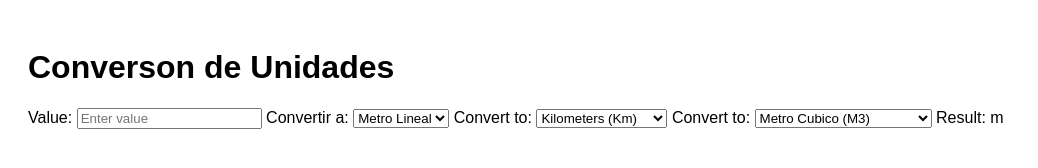
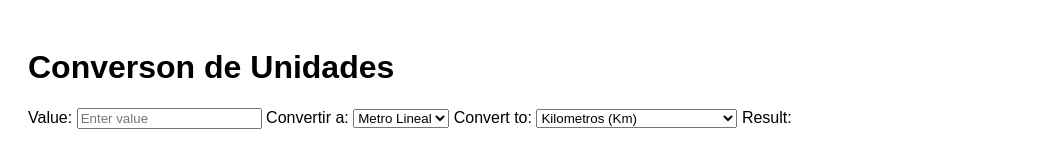
Before and after one commit to JhonArleyCastillo/Javascript, a plain HTML site: page index.html in a window 1280 px wide. Shown: the whole page, without its empty margins (0-1038 px from the left). Drawn offline with Linux system fonts and the light colour scheme.

Commit message:
Update index.html

```diff
--- a/index.html
+++ b/index.html
@@ -26,37 +26,34 @@
   <label for="unitSelect">Convert to:</label>
   <select id="unitSelect" onchange="convertUnits()">
     <!--Unidades lineales-->
-    <option value="Km">Kilometers (Km)</option>
-    <option value="Hm">Hectometers (Hm)</option>
-    <option value="Dm">Decimeters (Dm)</option>
-    <option value="m">Meters (m)</option>
+    <option value="km">Kilometros (Km)</option>
+    <option value="hm">Hectometros (Hm)</option>
+    <option value="dc">Decametros (Dm)</option>
+    <option value="m">Metros (m)</option>
     <option values="dm">Decimetros(dm)</option>
-    <option value="cm">Centimeters (cm)</option>
-    <option value="mm">Millimeters (mm)</option>
-  <label for="unitSelect">Convert to:</label>
-  <select id="unitSelect" onchange="convertUnits()">
+    <option value="cm">Centimetros (cm)</option>
+    <option value="mm">Milimetros (mm)</option>
+
     <!-- Unidades de Area -->
-    <option value="Km2" style="display:none">Kilometros cuadrados (Km<sup>2</sup>)</option>
-    <option value="Ha" style="display:none">Hectarea (Ha)</option>
+    <option value="km2" style="display:none">Kilometros cuadrados (Km<sup>2</sup>)</option>
+    <option value="ha" style="display:none">Hectarea (Ha)</option>
     <option value="m2" style="display:none">Metros Cuadrados (m<sup>2</sup>)</option>
     <option value="dm2" style="display:none">Decimetros Cuadrados (dm<sup>2</sup>)</option>
     <option value="cm2" style="display:none">Centimetros Cuadrados (cm<sup>2</sup>)</option>
     <option value="mm2" style="display:none">Milimetros Cuadrados (mm<sup>2</sup>)</option>
-  <label for="unitSelect">Convert to:</label>
-  <select id="unitSelect" onchange="convertUnits()">
+
     <!-- Unidades de Volumen-->
-    <option value="M3" style="display:none">Metro Cubico (M<sup>3</sup>)</option>
+    <option value="m3" style="display:none">Metro Cubico (M<sup>3</sup>)</option>
     <option value="dm3" style="display:none">Decimetro Cubico(dm<sup>3</sup>)</option>
     <option value="cm3" style="display:none">Centimetros Cubico (cm<sup>3</sup>)</option>
     <option value="mm3" style="display:none">Milimetros Cubico(mm<sup>3</sup>)</option>
-    <option value="Lt" style="display:none">Litros (Lt)</option>
-    <option value="Gl" style="display:none">Galones (Gl)</option>
+    <option value="lt" style="display:none">Litros (Lt)</option>
+    <option value="gl" style="display:none">Galones (Gl)</option>
 
   </select>
 
   <label for="outputResult">Result:</label>
-  <span id="outputResult">m</span>
+  <span id="outputResult"></span>
 
-  <script src="script.js"></script>
 </body>
 </html>
```
